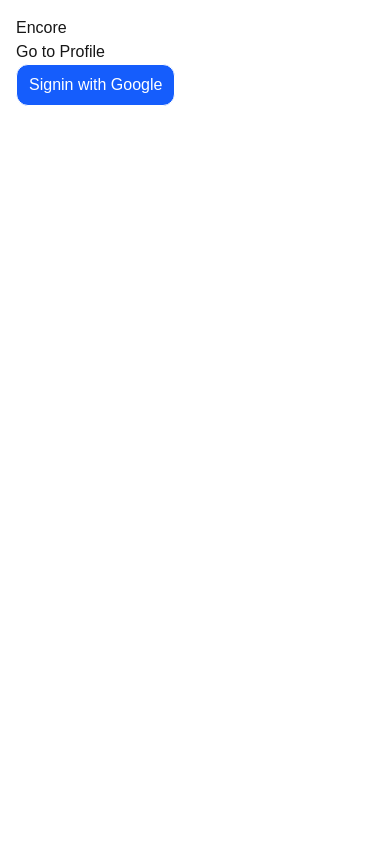
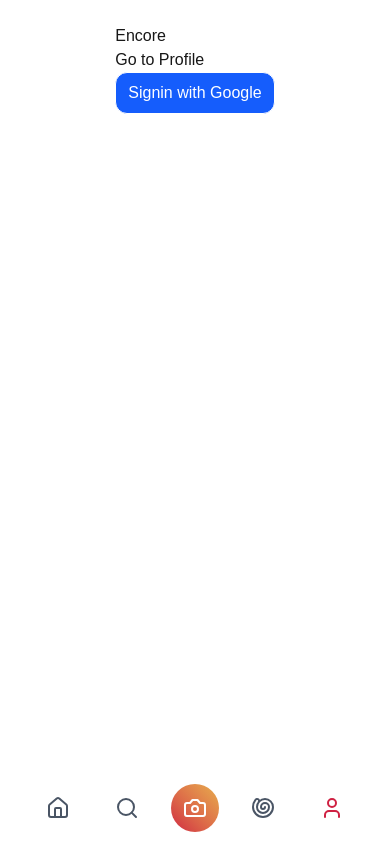
Before and after one commit to ayush-trivedi-925/encore, a Next.js app: page / in a window 390 px wide. Built offline with nearby package versions, Linux system fonts and the light colour scheme; no server answers; what @radix-ui/themes would draw is missing.

Commit message:
add navigation for desktop and mobile view

```diff
--- a/src/app/(routes)/layout.tsx
+++ b/src/app/(routes)/layout.tsx
@@ -3,6 +3,8 @@ import { Geist, Geist_Mono } from "next/font/google";
 import "../globals.css";
 import "@radix-ui/themes/styles.css";
 import { Theme } from "@radix-ui/themes";
+import MobileNav from "@/components/MobileNav";
+import DesktopNav from "@/components/DesktopNav";
 
 const geistSans = Geist({
   variable: "--font-geist-sans",
@@ -27,9 +29,18 @@ export default function RootLayout({
   return (
     <html lang="en">
       <body
-        className={`${geistSans.variable} ${geistMono.variable} antialiased p-4`}
+        className={`${geistSans.variable} ${geistMono.variable} antialiased`}
       >
-        <Theme>{children}</Theme>
+        <Theme>
+          <div className="flex">
+            <DesktopNav />
+            <div className="p-4 pt-6 flex justify-around w-full">
+              <div>{children}</div>
+            </div>
+          </div>
+
+          <MobileNav />
+        </Theme>
       </body>
     </html>
   );
--- a/src/app/(routes)/profile/page.tsx
+++ b/src/app/(routes)/profile/page.tsx
@@ -1,6 +1,4 @@
 import { ArrowBigLeftDash, BadgeCheck, SettingsIcon } from "lucide-react";
-import profilepic from "@/../public/IMG_2304.jpg";
-import Image from "next/image";
 import Link from "next/link";
 import PostsGrid from "@/components/PostsGrid";
 import { prisma } from "@/db";
--- /dev/null
+++ b/src/components/DesktopNav.tsx
@@ -0,0 +1,37 @@
+import Link from "next/link";
+import { House, CameraIcon, Search, Shell, User } from "lucide-react";
+export default function DesktopNav() {
+  return (
+    <div className="hidden lg:block shadow-md shadow-gray-400 p-4 w-48 min-h-screen">
+      <div className="top-4 sticky">
+        <img
+          className=""
+          src="https://upload.wikimedia.org/wikipedia/commons/thumb/2/2a/Instagram_logo.svg/800px-Instagram_logo.svg.png"
+          alt="logo"
+        />
+        <div className="inline-flex flex-col gap-6 mt-8 ml-1 *:flex *:items-center *:gap-2 max-h-screen">
+          <Link href={"/"}>
+            <House />
+            Home
+          </Link>
+          <Link href={"/search"}>
+            <Search />
+            Search
+          </Link>
+          <Link href={"/create"}>
+            <CameraIcon />
+            Create
+          </Link>
+          <Link href={"/browse"}>
+            <Shell />
+            Browse
+          </Link>
+          <Link href={"/profile"}>
+            <User />
+            Profile
+          </Link>
+        </div>
+      </div>
+    </div>
+  );
+}
--- /dev/null
+++ b/src/components/MobileNav.tsx
@@ -0,0 +1,29 @@
+import Link from "next/link";
+import { House, Camera, Search, Shell, User } from "lucide-react";
+
+export default function MobileNav() {
+  return (
+    <div className="block lg:hidden fixed bottom-0 bg-white px-6 py-3 left-0 right-0">
+      <div className="flex items-center justify-around text-gray-600 *:size-12 *:flex *:justify-center *:items-center max-w-lg mx-auto">
+        <Link href={"/"}>
+          <House />
+        </Link>
+        <Link href={"/search"}>
+          <Search />
+        </Link>
+        <Link
+          href={"/create"}
+          className="bg-gradient-to-tr from-red to-orange rounded-full text-white"
+        >
+          <Camera />
+        </Link>
+        <Link href={"/browse"}>
+          <Shell />
+        </Link>
+        <Link href={"/profile"} className="text-red">
+          <User />
+        </Link>
+      </div>
+    </div>
+  );
+}
```
Also changed, not shown: public/ig-logo.png (added).
